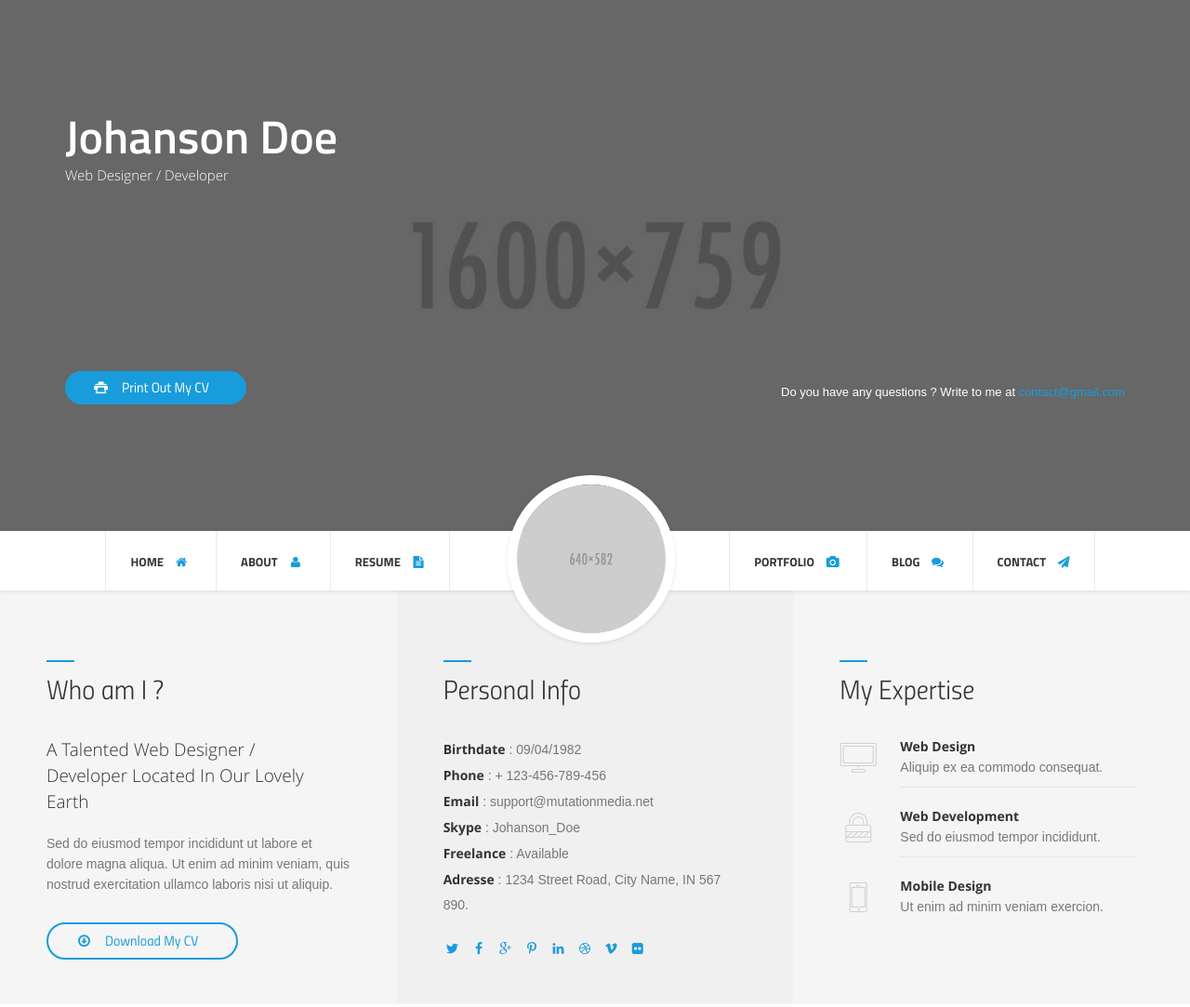
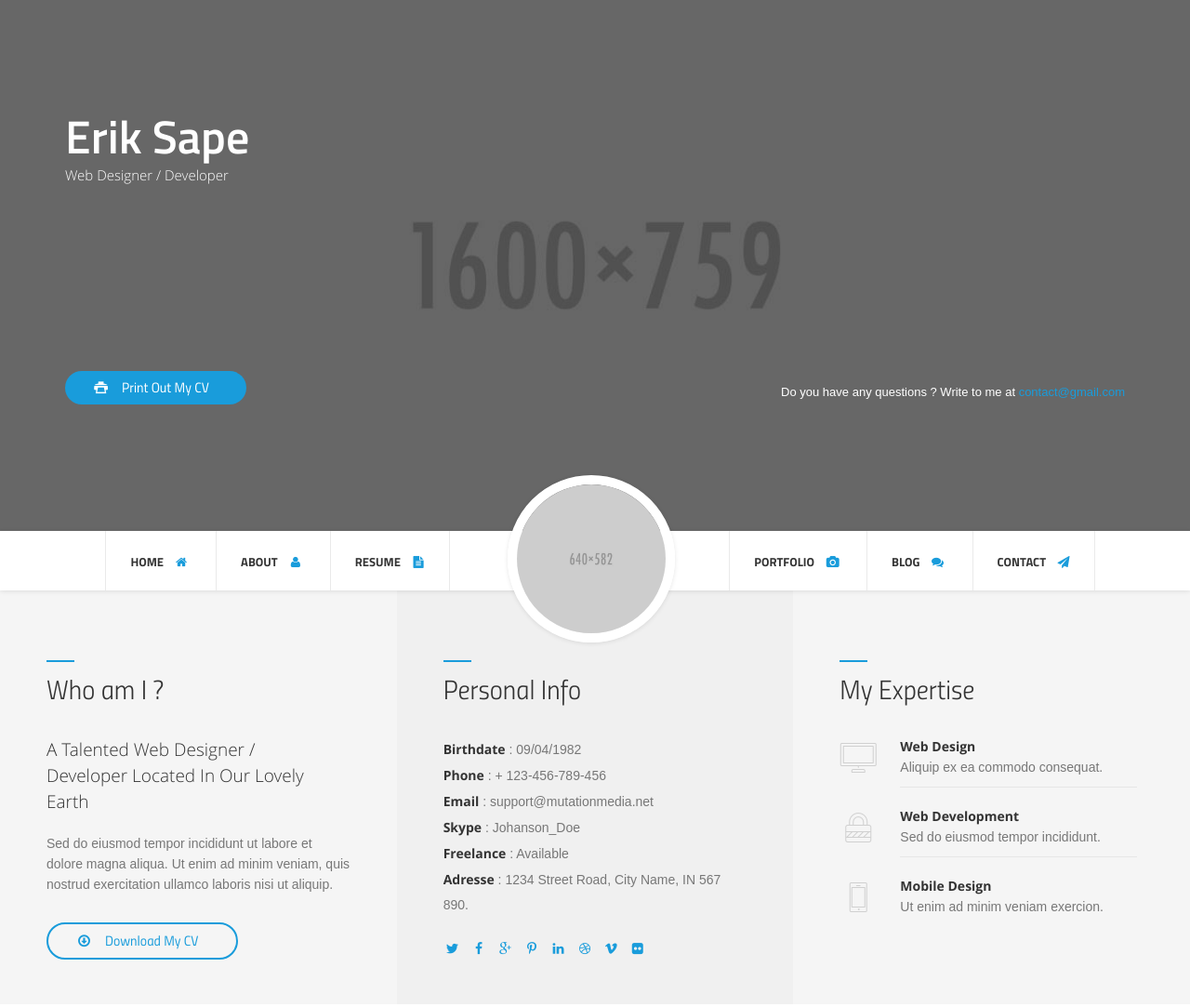
Before and after one commit to eriksape/mywebsite, a plain HTML site: page index.html in a window 1280 px wide. Shown: the top 1083 px of the page at 93% size. Drawn offline with Linux system fonts and the light colour scheme; some packages are replaced by stand-ins of ours.

Commit message:
Update index.html

```diff
--- a/index.html
+++ b/index.html
@@ -65,7 +65,7 @@
 
 
 							<div class="col-sm-12 ">
-                            <h1 class="white ">Johanson Doe</h1>
+                            <h1 class="white ">Erik Sape</h1>
 							<h3 class="mt-20 white mb-200">Web Designer / Developer</h3>
                         </div>
 
```
